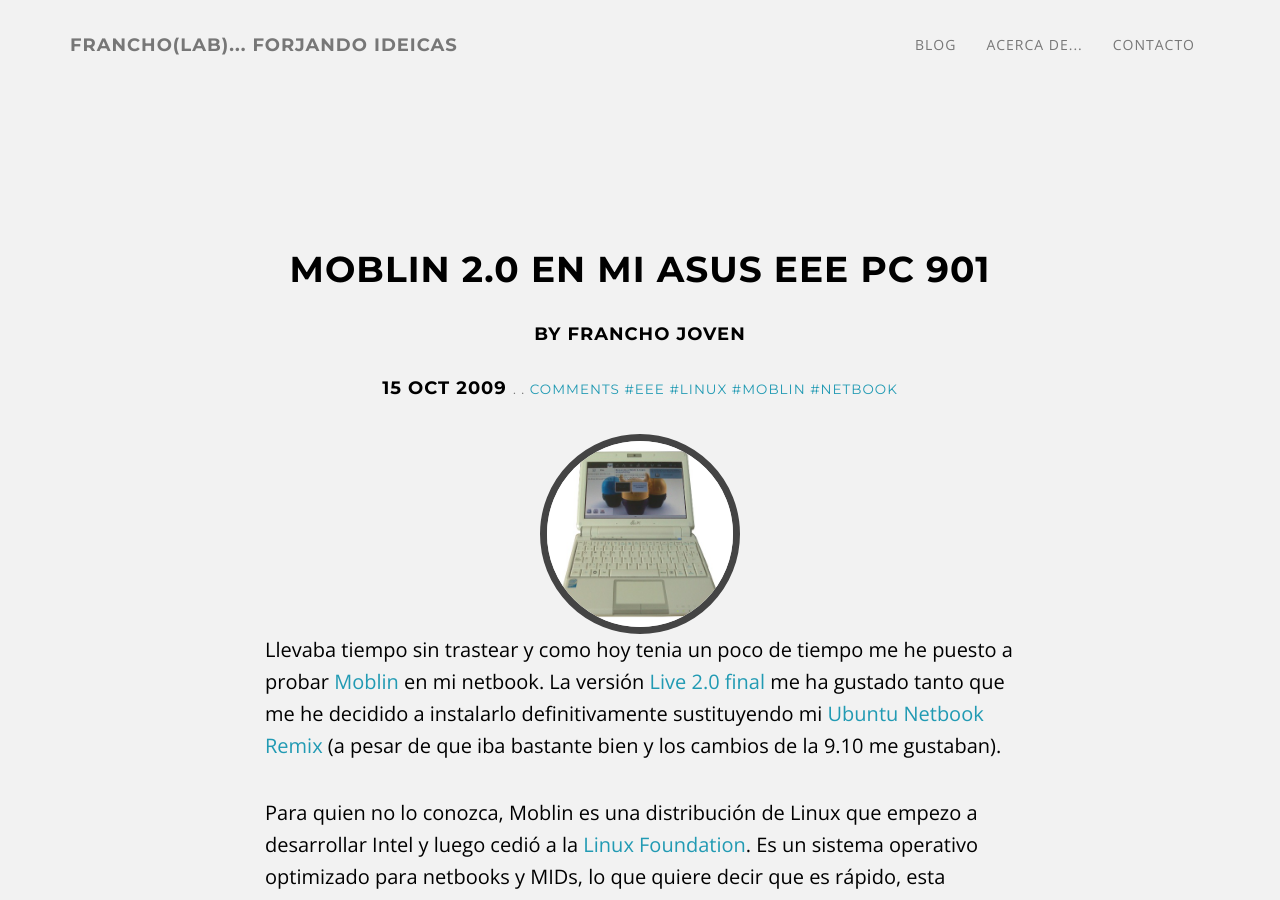
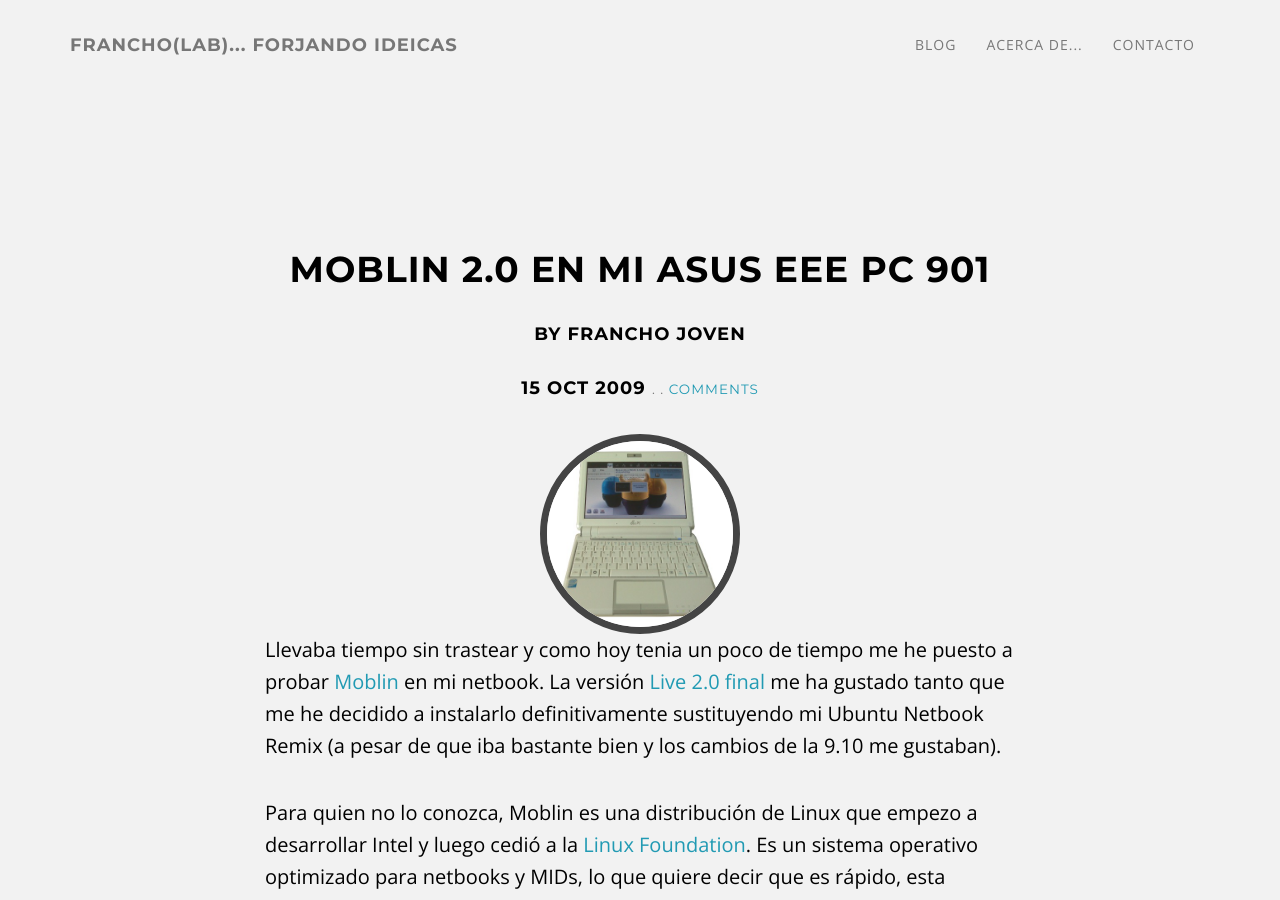
Before and after one commit to francho/francho.github.io, a Jekyll site: the page built from _posts/2009-10-15-moblin-2-0-en-mi-asus-eee-pc-901.html, in a window 1280 px wide and 900 px high. Built offline with Jekyll 4.4.1, drawn with Linux system fonts in a browser that asks for light colours; comment, search, counter and statistics services are not loaded.

Commit message:
Remove broken links from 2009-10-15-moblin-2-0-en-mi-asus-eee-pc-901.html

```diff
--- a/_posts/2009-10-15-moblin-2-0-en-mi-asus-eee-pc-901.html
+++ b/_posts/2009-10-15-moblin-2-0-en-mi-asus-eee-pc-901.html
@@ -2,14 +2,6 @@
 layout: post
 title: Moblin 2.0 en mi asus Eee PC 901
 date: 2009-10-15 23:03:09.000000000 +02:00
-categories:
-- Banco de pruebas
-- linux
-tags:
-- eee
-- linux
-- moblin
-- netbook
 status: publish
 type: post
 published: true
@@ -26,7 +18,7 @@ author:
 excerpt: !ruby/object:Hpricot::Doc
   options: {}
 ---
-<p><img class="aligncenter size-medium wp-image-285" title="eee-moblin" src="/assets/eee-moblin.jpg" alt="eee-moblin" width="300" height="274" />Llevaba tiempo sin trastear y como hoy tenia un poco de tiempo me he puesto a probar <a href="http://moblin.org/">Moblin</a> en mi netbook. La versión <a href="http://moblin.org/downloads">Live 2.0 final</a> me ha gustado tanto que me he decidido a instalarlo definitivamente sustituyendo mi <a href="http://www.canonical.com/projects/ubuntu/unr">Ubuntu Netbook Remix</a> (a pesar de que iba bastante bien y los cambios de la 9.10 me gustaban).</p>
+<p><img class="aligncenter size-medium wp-image-285" title="eee-moblin" src="/assets/eee-moblin.jpg" alt="eee-moblin" width="300" height="274" />Llevaba tiempo sin trastear y como hoy tenia un poco de tiempo me he puesto a probar <a href="http://moblin.org/">Moblin</a> en mi netbook. La versión <a href="http://moblin.org/downloads">Live 2.0 final</a> me ha gustado tanto que me he decidido a instalarlo definitivamente sustituyendo mi Ubuntu Netbook Remix (a pesar de que iba bastante bien y los cambios de la 9.10 me gustaban).</p>
 <p>Para quien no lo conozca, Moblin es una distribución de Linux que empezo a desarrollar Intel y luego cedió a la <a href="http://es.linuxfoundation.org/">Linux Foundation</a>. Es un sistema operativo optimizado para netbooks y MIDs, lo que quiere decir que es rápido, esta compilado para su hardware, aprovecha al máximo la pantalla, es funcional, pensada para sacar partido de Internet (redes sociales, mensajería, etc)... y además es bonita.</p>
 <p><!--more--></p>
 <p>El portátil tiene dos discos SD de  dos particiones de 3,7Gb y 15Gb. En mi caso lo he instalado completamente en el de 3,7Gb dejando el de 15 con el backup de mi /home anterior (cuando lo tenga suficientemente probado volveré a montarlo).</p>
```
